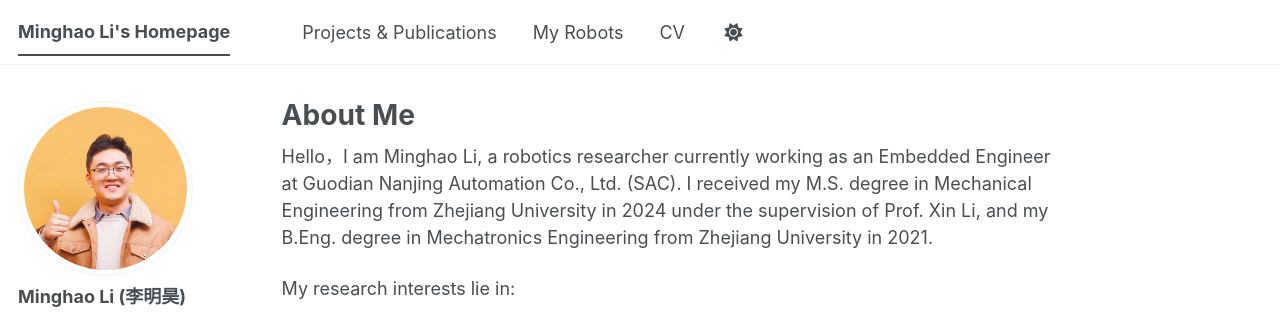
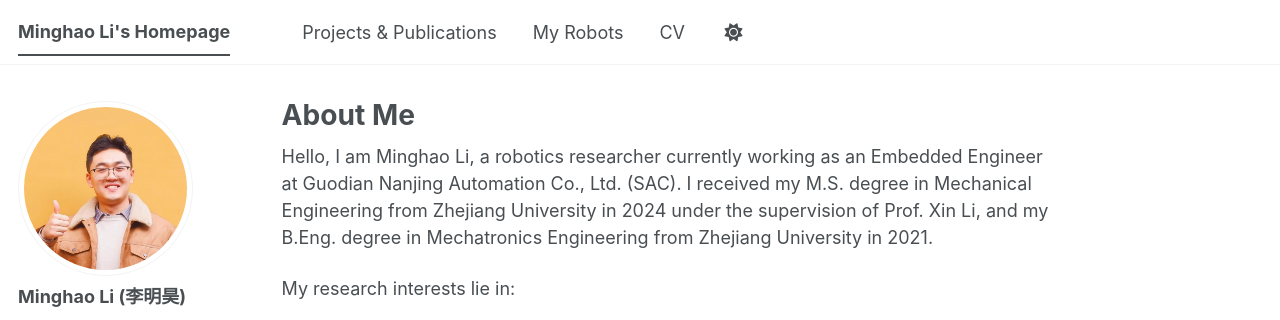
Before and after one commit to lim-0619/lim-0619.github.io, a Jekyll site: the page built from _pages/about.md, in a window 1280 px wide and 1223 px high. Shown: the top 320 px of the window. Built offline with Jekyll 4.4.1, drawn with Linux system fonts in a browser that asks for light colours; a script bundle is joined from its source files by our own code; library files that are not in the unit come from our copies.

```diff
--- a/_pages/about.md
+++ b/_pages/about.md
@@ -8,7 +8,7 @@ redirect_from:
   - /about.html
 ---
 
-Hello，I am Minghao Li, a robotics researcher currently working as an Embedded Engineer at Guodian Nanjing Automation Co., Ltd. (SAC). I received my M.S. degree in Mechanical Engineering from Zhejiang University in 2024 under the supervision of Prof. Xin Li, and my B.Eng. degree in Mechatronics Engineering from Zhejiang University in 2021.
+Hello, I am Minghao Li, a robotics researcher currently working as an Embedded Engineer at Guodian Nanjing Automation Co., Ltd. (SAC). I received my M.S. degree in Mechanical Engineering from Zhejiang University in 2024 under the supervision of Prof. Xin Li, and my B.Eng. degree in Mechatronics Engineering from Zhejiang University in 2021.
 
 My research interests lie in:
 
```
